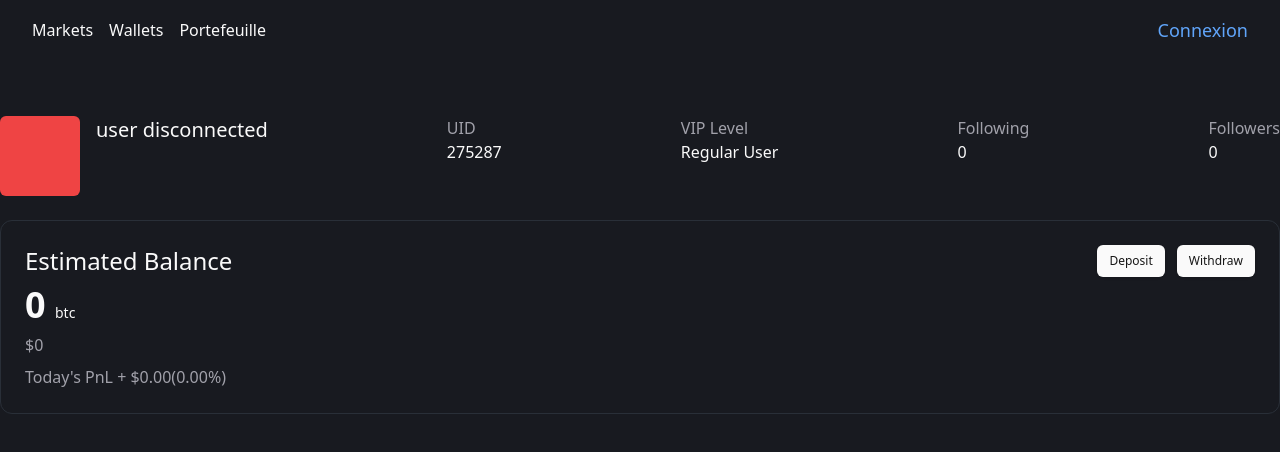
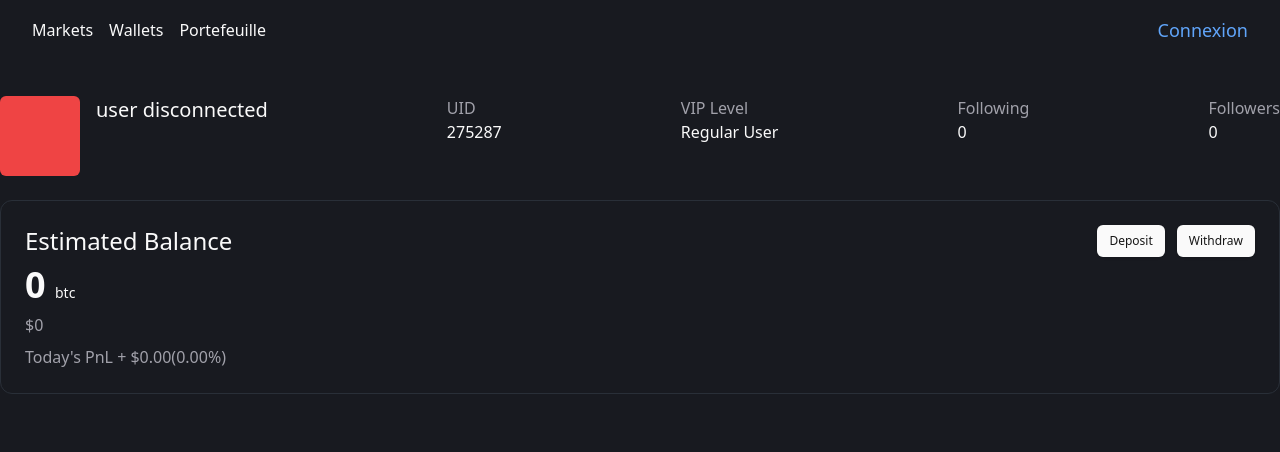
Before and after one commit to Tom-lchg/crypto, a React (Vite) app: page /wallet in a window 1280 px wide. Shown: the top 452 px of the page. Built offline with nearby package versions, Linux system fonts and the light colour scheme.

Commit message:
style: update margin

```diff
--- a/src/components/nav.tsx
+++ b/src/components/nav.tsx
@@ -6,7 +6,7 @@ const Nav: FC = () => {
   const { user, handleLogout } = useContext(UserContext) || {}
 
   return (
-    <nav className='py-4 px-8'>
+    <nav className='py-4 px-8 fixed top-0 w-full bg-background'>
       <div className='flex items-center justify-between'>
         <div className='space-x-4'>
           <Link to='/'>Markets</Link>
--- a/src/features/crypto/buy.tsx
+++ b/src/features/crypto/buy.tsx
@@ -43,7 +43,7 @@ const BuyCrypto: FC<IBuyCryptoProps> = ({ crypto }): JSX.Element => {
       <div className='border rounded-xl py-2 px-6 space-y-3'>
         <p className='text-zinc-400'>You spend</p>
         <p className={cn('text-xl font-medium', { 'text-zinc-500': spend === 0 })}>
-          {spend === 0 ? '10, 50,000' : useFormatNumberCrypto(String(spend))}
+          {spend === 0 ? '10, 50,000' : `$ ${useFormatNumberCrypto(String(spend))}`}
         </p>
       </div>
       <Button className='w-full' size='lg'>
--- a/src/pages/crypto/crypto.tsx
+++ b/src/pages/crypto/crypto.tsx
@@ -34,7 +34,7 @@ const CryptoDetails: FC = () => {
   if (!crypto) return <div>Loading...</div>
 
   return (
-    <section className='max-w-7xl mx-auto mt-14 grid grid-cols-[1fr_.5fr] gap-14 pb-14'>
+    <section className='max-w-7xl mx-auto mt-24 grid grid-cols-[1fr_.5fr] gap-14 pb-14'>
       <article className='space-y-16'>
         <section className='flex justify-between items-start'>
           <div className='space-y-2'>
--- a/src/pages/home.tsx
+++ b/src/pages/home.tsx
@@ -50,7 +50,7 @@ const Home: FC = (): JSX.Element => {
   if (!cryptos || !hotCoins || !topGainerCoin || !topVolumeCoin) return <div>Loading...</div>
 
   return (
-    <main className='max-w-7xl mx-auto mt-14 space-y-8'>
+    <main className='max-w-7xl mx-auto mt-24 space-y-8'>
       <h1 className='text-4xl font-medium'>Markets Overview</h1>
 
       <section className='flex items-center gap-4'>
--- a/src/pages/wallet.tsx
+++ b/src/pages/wallet.tsx
@@ -68,7 +68,7 @@ const Wallet: React.FC = () => {
   }
 
   return (
-    <main className='max-w-7xl mx-auto mt-14'>
+    <main className='max-w-7xl mx-auto mt-24'>
       <section className='space-y-6'>
         <section className='flex gap-8 justify-between'>
           <article className='flex gap-4'>
```
